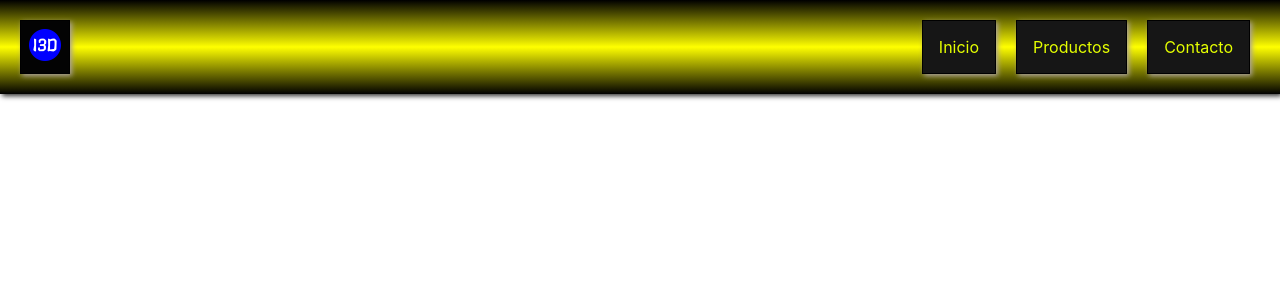
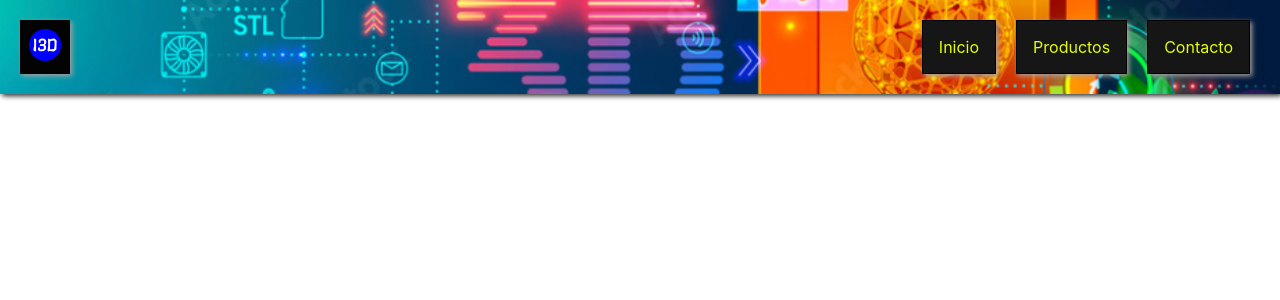
Before and after one commit to sebascardozo/appimagine3D, a React (Create React App) app: page / in a window 1280 px wide. Shown: the top 300 px of the page. Built offline with nearby package versions, Linux system fonts and the light colour scheme.

Commit message:
add img at NAvBar

```diff
--- a/src/components/styles/NavBar.css
+++ b/src/components/styles/NavBar.css
@@ -3,8 +3,9 @@
     justify-content: space-between;
     align-items: center;
     padding: 20px;
-    background-image: linear-gradient(black, yellow, black);
-    background-size: cover;
+    background-image:url("../images/Captura\ de\ Pantalla\ 2022-04-27\ a\ la\(s\)\ 09.40.23.png");
+    background-size:cover;
+    background-position: center;
     box-shadow: 2px 2px 5px #2c2c2b;
 
   }
```
